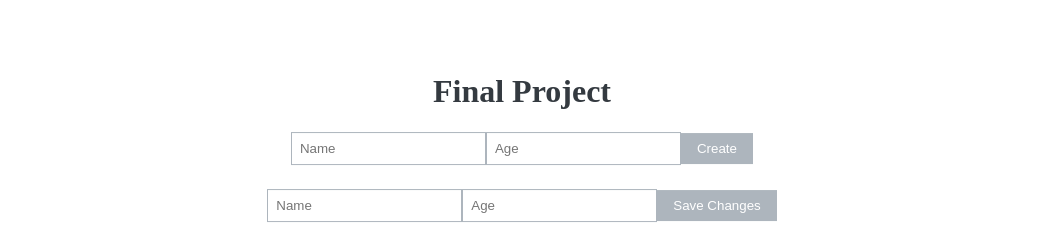
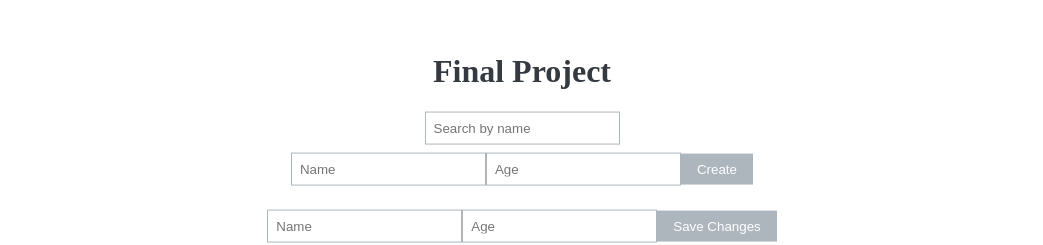
Before and after one commit to sean20020313/final, a React (Vite) app: page / in a window 1280 px wide. Shown: the part 209-454 px from the top of the page, without its empty margins (118-1161 px from the left). Built offline with nearby package versions, Linux system fonts and the light colour scheme; no server answers; the database is empty.

Commit message:
add search

```diff
--- a/src/App.jsx
+++ b/src/App.jsx
@@ -1,11 +1,12 @@
 import React, { useState, useEffect } from 'react';
 import { supabase } from './createClient';
-import './App.css'; // 引入樣式表
+import './App.css';
 
 const App = () => {
   const [users, setUsers] = useState([]);
   const [user, setUser] = useState({ name: '', age: '' });
   const [user2, setUser2] = useState({ name: '', age: '' });
+  const [searchTerm, setSearchTerm] = useState('');
 
   useEffect(() => {
     fetchUsers();
@@ -98,9 +99,22 @@
     }
   }
 
+  // 搜尋條件
+  const filteredUsers = users.filter(user => {
+    return user.name.toLowerCase().includes(searchTerm.toLowerCase());
+  });
+
   return (
     <div className="container">
       <h1>Final Project</h1>
+      {/* 搜尋 */}
+      <input
+        type="text"
+        placeholder="Search by name"
+        value={searchTerm}
+        onChange={(e) => setSearchTerm(e.target.value)}
+      />
+
       <form onSubmit={createUser} className="form">
         <input
           type="text"
@@ -147,7 +161,7 @@
           </tr>
         </thead>
         <tbody>
-          {users.map((user, index) => (
+          {filteredUsers.map((user, index) => (
             <tr key={index}>
               <td>{user.id}</td>
               <td>{user.name}</td>
```
